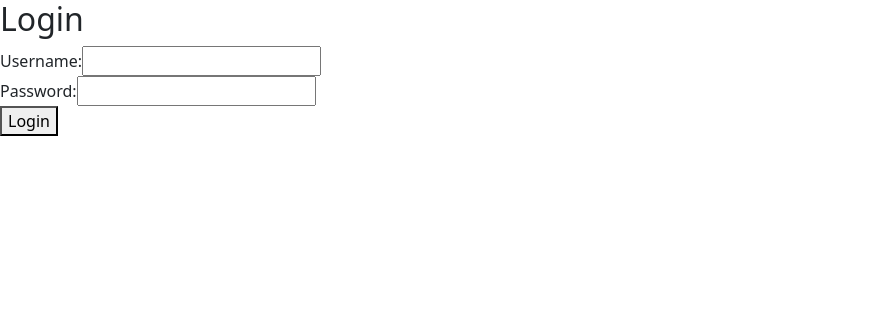
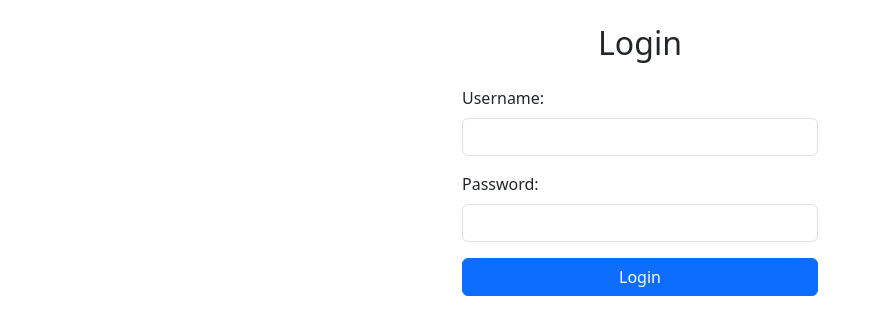
Before and after one commit to alegaon/funda_time_tracker, a React (Create React App) app in the folder frontend/: page / in a window 1280 px wide. Shown: the top 334 px of the page, without its empty margins (0-881 px from the left). Built offline with nearby package versions, Linux system fonts and the light colour scheme.

Commit message:
better login form & tests

```diff
--- a/frontend/package.json
+++ b/frontend/package.json
@@ -3,7 +3,6 @@
   "version": "0.1.0",
   "private": true,
   "dependencies": {
-    "@testing-library/user-event": "^13.5.0",
     "axios": "^1.7.6",
     "bootstrap": "^5.3.3",
     "react": "^18.3.1",
@@ -41,6 +40,7 @@
     "@babel/preset-react": "^7.24.7",
     "@testing-library/jest-dom": "^6.5.0",
     "@testing-library/react": "^16.0.1",
+    "@testing-library/user-event": "^14.5.2",
     "babel-jest": "^29.7.0",
     "jest": "^27.5.1"
   }
--- a/frontend/src/components/LoginForm.js
+++ b/frontend/src/components/LoginForm.js
@@ -45,36 +45,45 @@ function LoginForm() {
   };
 
   return (
-    <div>
-      <h2>Login</h2>
+<div className="container">
+  <div className="row justify-content-center">
+    <div className="col-md-6 col-lg-4">
+      <h2 className="text-center my-4">Login</h2>
       <form onSubmit={handleLogin}>
-        <div>
-          <label>Username:</label>
+        <div className="mb-3">
+          <label htmlFor="username" className="form-label">Username:</label>
           <input
+            id="username"
             type="text"
+            className="form-control"
             value={username}
             onChange={(e) => setUsername(e.target.value)}
             required
           />
         </div>
-        <div>
-          <label>Password:</label>
+        <div className="mb-3">
+          <label htmlFor="password" className="form-label">Password:</label>
           <input
+            id="password"
             type="password"
+            className="form-control"
             value={password}
             onChange={(e) => setPassword(e.target.value)}
             required
           />
         </div>
-        <button type="submit">Login</button>
+        <button type="submit" className="btn btn-primary w-100">Login</button>
       </form>
-      {message && <p>{message}</p>}
+      {message && <p className="text-danger mt-3">{message}</p>}
       {showRegisterLink && (
-        <p>
+        <p className="mt-3">
           Don't have an account? <Link to="/register">Register here</Link>.
         </p>
       )}
     </div>
+  </div>
+</div>
+
   );
 }
 
```
Also changed, not shown: 1 other file (tests, documents, lock files or other folders).
